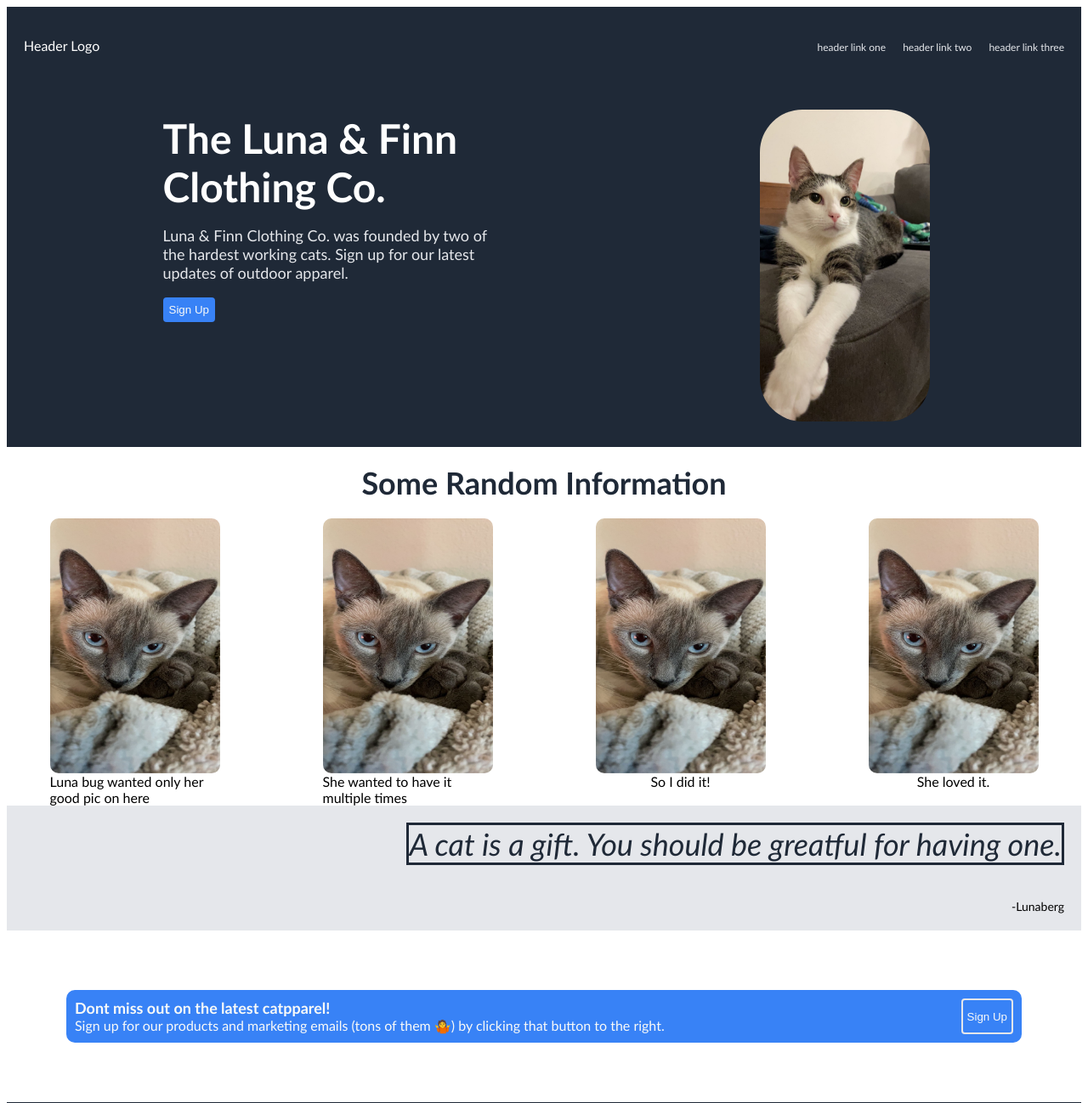
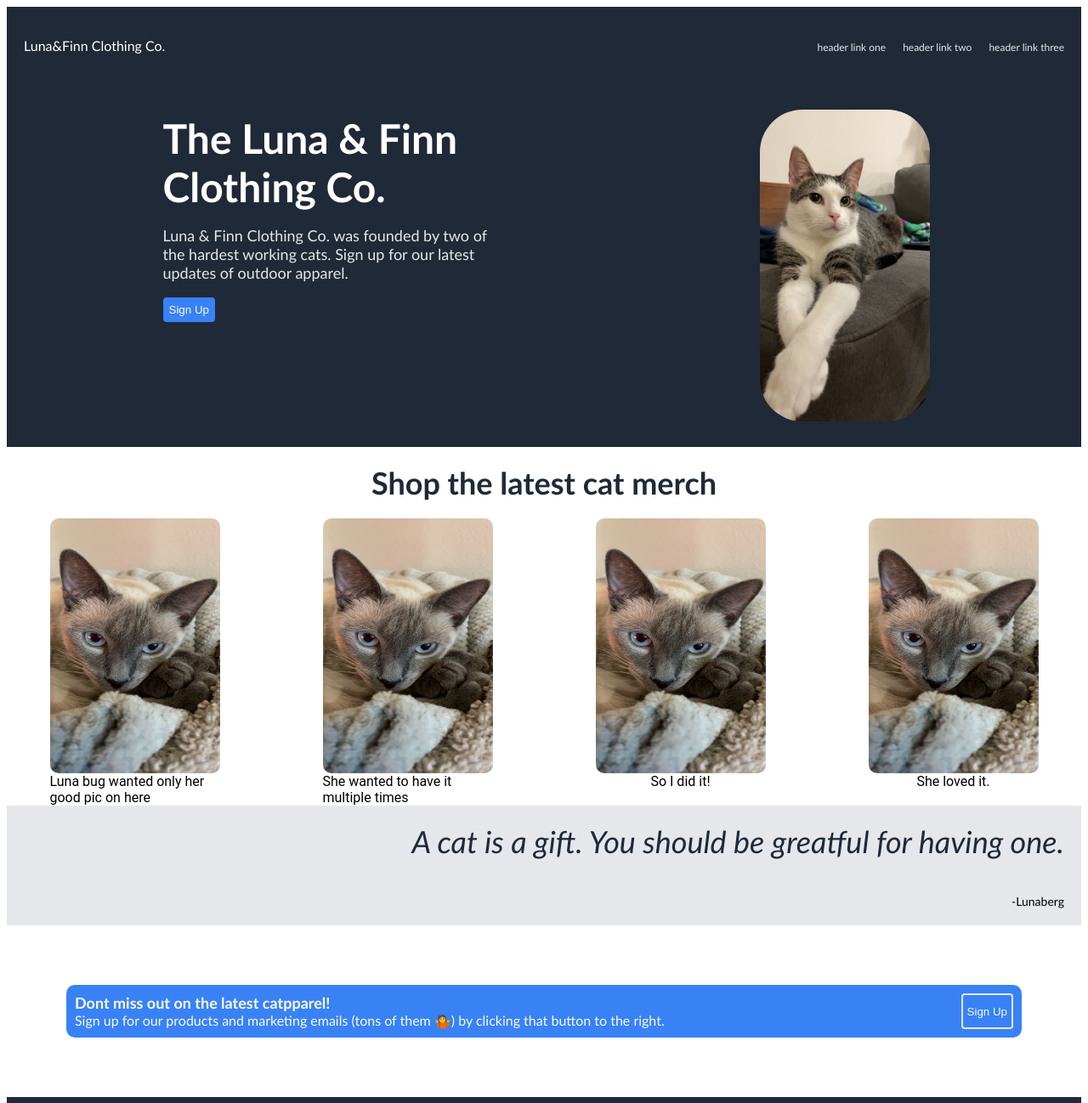
Before and after one commit to riomljr/FirstProject, a plain HTML site: page index.html in a window 1280 px wide. Shown: the top 1298 px of the page at 85% size. Drawn offline with Linux system fonts and the light colour scheme.

Commit message:
update font and names

```diff
--- a/index.html
+++ b/index.html
@@ -10,7 +10,7 @@
 <body>
     <div class="first">
         <div class="header">
-            <div class="logo">Header Logo</div>
+            <div class="logo">Luna&Finn Clothing Co.</div>
             <div class="links">
                 <ul>
                     <li><a href="#">header link one</a></li>
@@ -34,7 +34,7 @@
     </div>
 
     <div class="second">
-        <div class="random">Some Random Information</div>
+        <div class="random">Shop the latest cat merch</div>
         <div class="images">
             <div class="icons">
                 <img class="pics" src="images/lunabug.jpeg" alt="">
--- a/style.css
+++ b/style.css
@@ -98,6 +98,7 @@ body {
     flex-wrap: wrap;
     justify-content: center;
     width: 200px;
+    font-family: roboto;
 }
 
 .third {
@@ -109,12 +110,12 @@ body {
 }
 .quote {
     display: flex;
-    justify-content: center;
+    justify-content: stretch;
     font-size: 36px;
     font-style: italic;
     color: #1F2937;
     margin: 20px;
-    border-style: solid;
+
 }
 
 .quotesrc{
```
